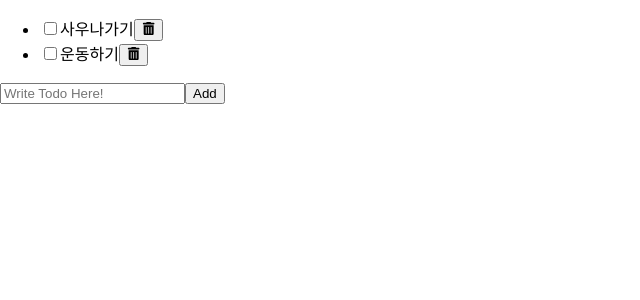
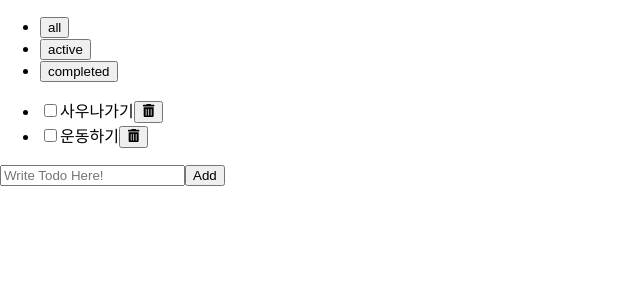
Before and after one commit to 2coldok/react-todolist, a React (Create React App) app: page / in a window 1280 px wide. Shown: the top 300 px of the page, without its empty margins (0-640 px from the left). Built offline with nearby package versions, Linux system fonts and the light colour scheme.

Commit message:
feat : All Active Completed 3가지 상태에 대한 필터 구현

```diff
--- a/src/App.js
+++ b/src/App.js
@@ -1,10 +1,16 @@
 import './App.css';
 import TodoList from './components/todo-list/TodoList';
+import Header from './components/header/Header';
+import { useState } from 'react';
 
+const filters = ['all', 'active', 'completed'];
 function App() {
+  const [filter, setFilter] = useState(filters[0]);
+
   return (
     <div>
-      <TodoList />
+      <Header filters={filters} filter={filter} onFilterChange={setFilter}/>
+      <TodoList filter={filter} />
     </div>
   );
 }
--- /dev/null
+++ b/src/components/header/Header.jsx
@@ -0,0 +1,15 @@
+import React from "react";
+
+export default function Header({ filters, filter, onFilterChange }) {
+  return (
+    <header>
+      <ul>
+        {filters.map((element, index) => (
+          <li key={index}>
+            <button onClick={() => onFilterChange(element)}>{element}</button>
+          </li>
+        ))}
+      </ul>
+    </header>
+  );
+}
--- a/src/components/todo-list/TodoList.jsx
+++ b/src/components/todo-list/TodoList.jsx
@@ -7,7 +7,7 @@
   { id: 14, text: "운동하기", status: "active" },
 ];
 
-export default function TodoList() {
+export default function TodoList({filter}) {
   const [todos, setTodos] = useState(temp);
   const handleAdd = (todo) => setTodos([...todos, todo]);
   const handleUpdate = (updated) =>
@@ -15,10 +15,12 @@
   const handleDelete = (deleted) =>
     setTodos(todos.filter((todo) => todo.id !== deleted.id));
 
+  const filtered = getFilteredItems(todos, filter);
+
   return (
     <section>
       <ul>
-        {todos.map((todo) => (
+        {filtered.map((todo) => (
           <Todo
             key={todo.id}
             todo={todo}
@@ -31,3 +33,9 @@
     </section>
   );
 }
+
+function getFilteredItems(todos, filter) {
+  if (filter === 'all') return todos;
+
+  return todos.filter((todo) => todo.status === filter);
+}
--- a/src/components/todo/Todo.jsx
+++ b/src/components/todo/Todo.jsx
@@ -9,7 +9,6 @@
   }
   const handleDelete = () => onDelete(todo);
 
-
   return (
     <li>
       <input type="checkbox" id="checkbox" onChange={handleChange} checked={status === 'completed'}/>
```
Also changed, not shown: 1 other file (tests, documents, lock files or other folders).
